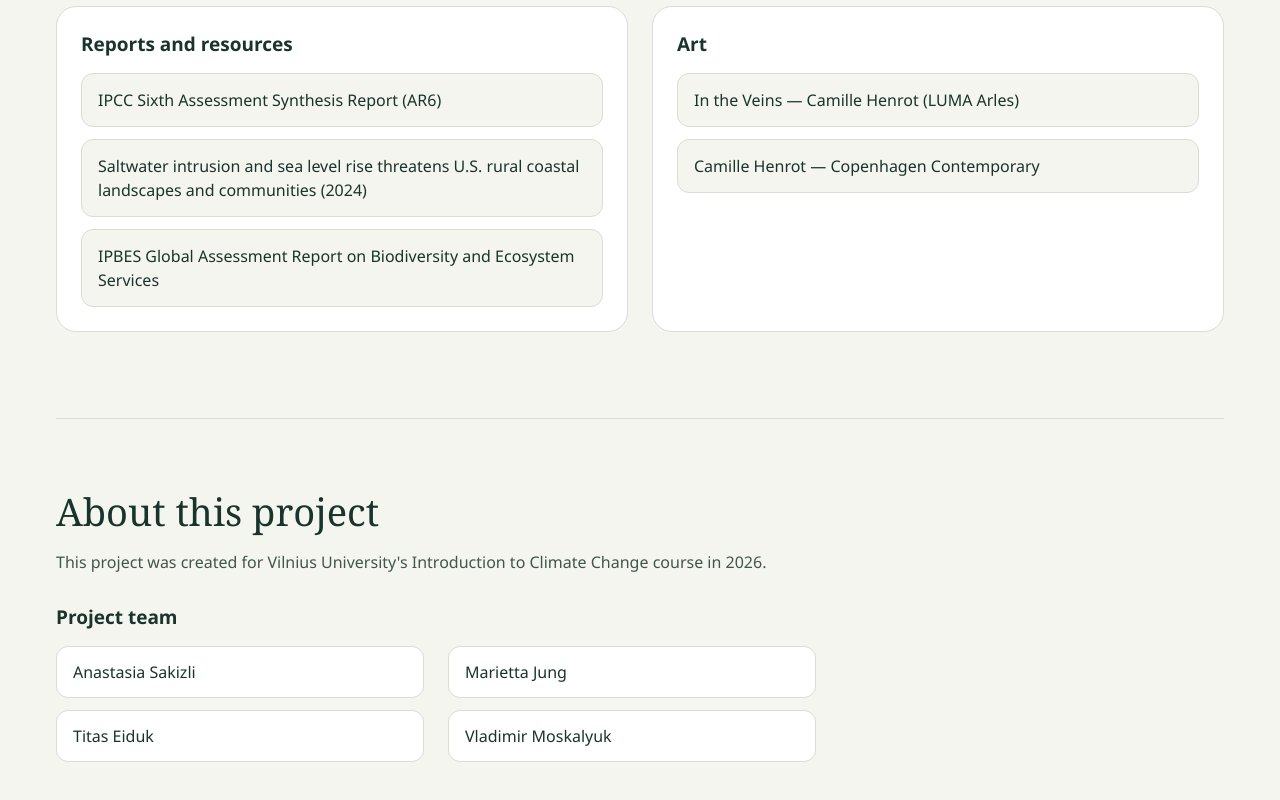
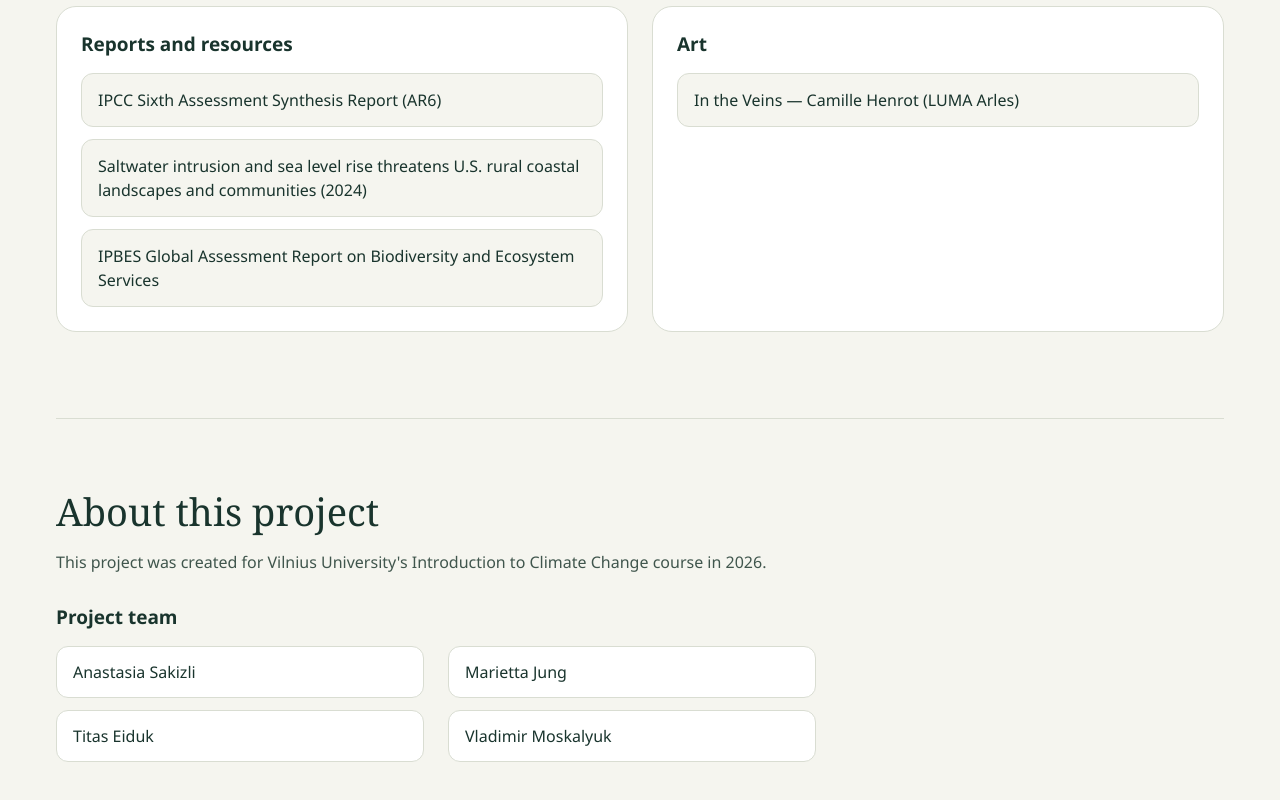
Before and after one commit to VolodymirM/ClimateChange_Uni, an Angular app: page / in a window 1280 px wide. Shown: the part 2872-3672 px from the top of the page. Built offline with nearby package versions, Linux system fonts and the light colour scheme.

Commit message:
The last link was removed from linktree.

```diff
--- a/src/app/linktree-component/linktree-component.html
+++ b/src/app/linktree-component/linktree-component.html
@@ -34,11 +34,6 @@
                         In the Veins — Camille Henrot (LUMA Arles)
                     </a>
                 </li>
-                <li>
-                    <a href="https://copenhagencontemporary.org/en/camille-henrot" target="_blank" rel="noopener noreferrer">
-                        Camille Henrot — Copenhagen Contemporary
-                    </a>
-                </li>
             </ul>
         </section>
     </div>
```
